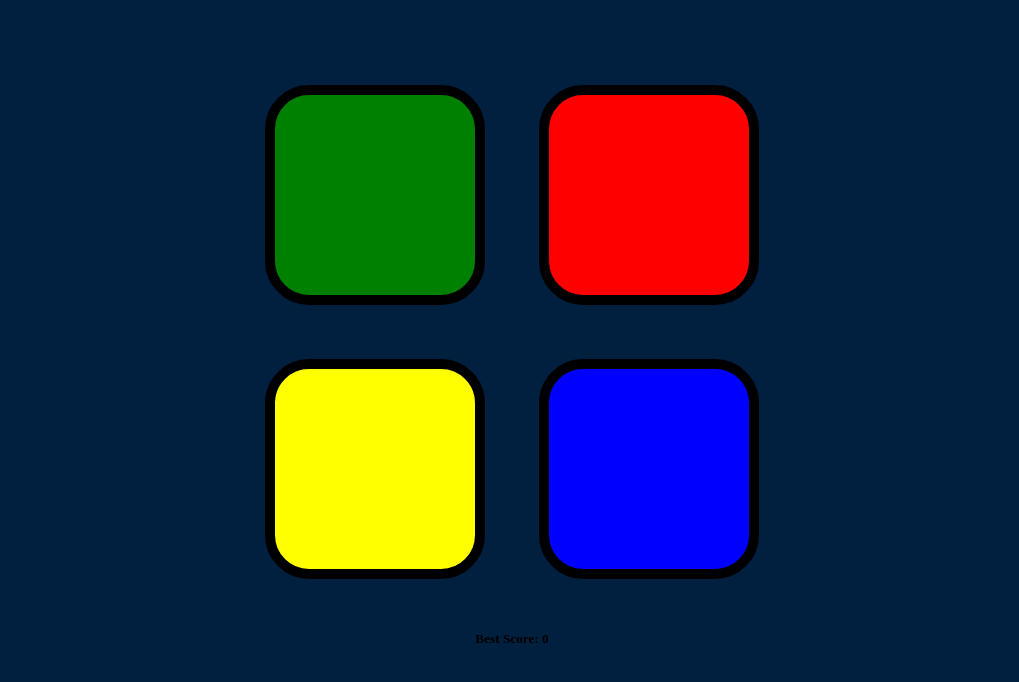
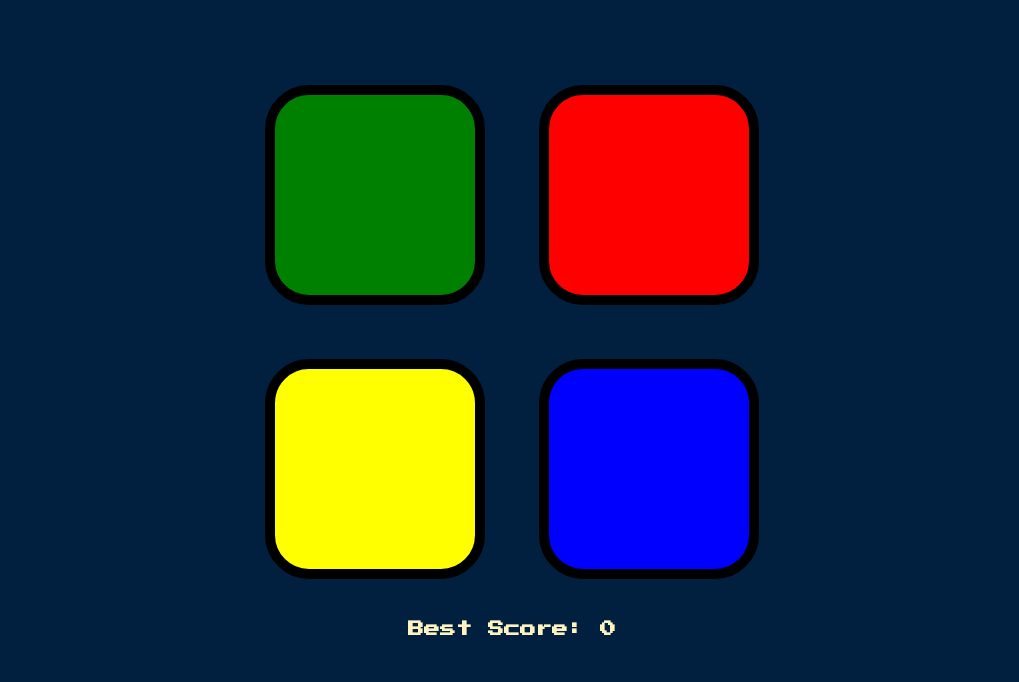
Before and after one commit to Rach1507/Simon-game, a plain HTML site: page index.html in a window 1280 px wide. Shown: the part 114-796 px from the top of the page, without its empty margins (128-1147 px from the left). Drawn offline with nearby package versions, Linux system fonts and the light colour scheme.

Commit message:
Update styles.css

```diff
--- a/styles.css
+++ b/styles.css
@@ -31,6 +31,12 @@ body {
   opacity: 0.8;
 }
 
+#best-score {
+  font-family: 'Press Start 2P', cursive;
+  font-size: 1rem;
+  margin:  2%;
+  color: #FEF2BF;
+}
 .red {
   background-color: red;
 }
```
